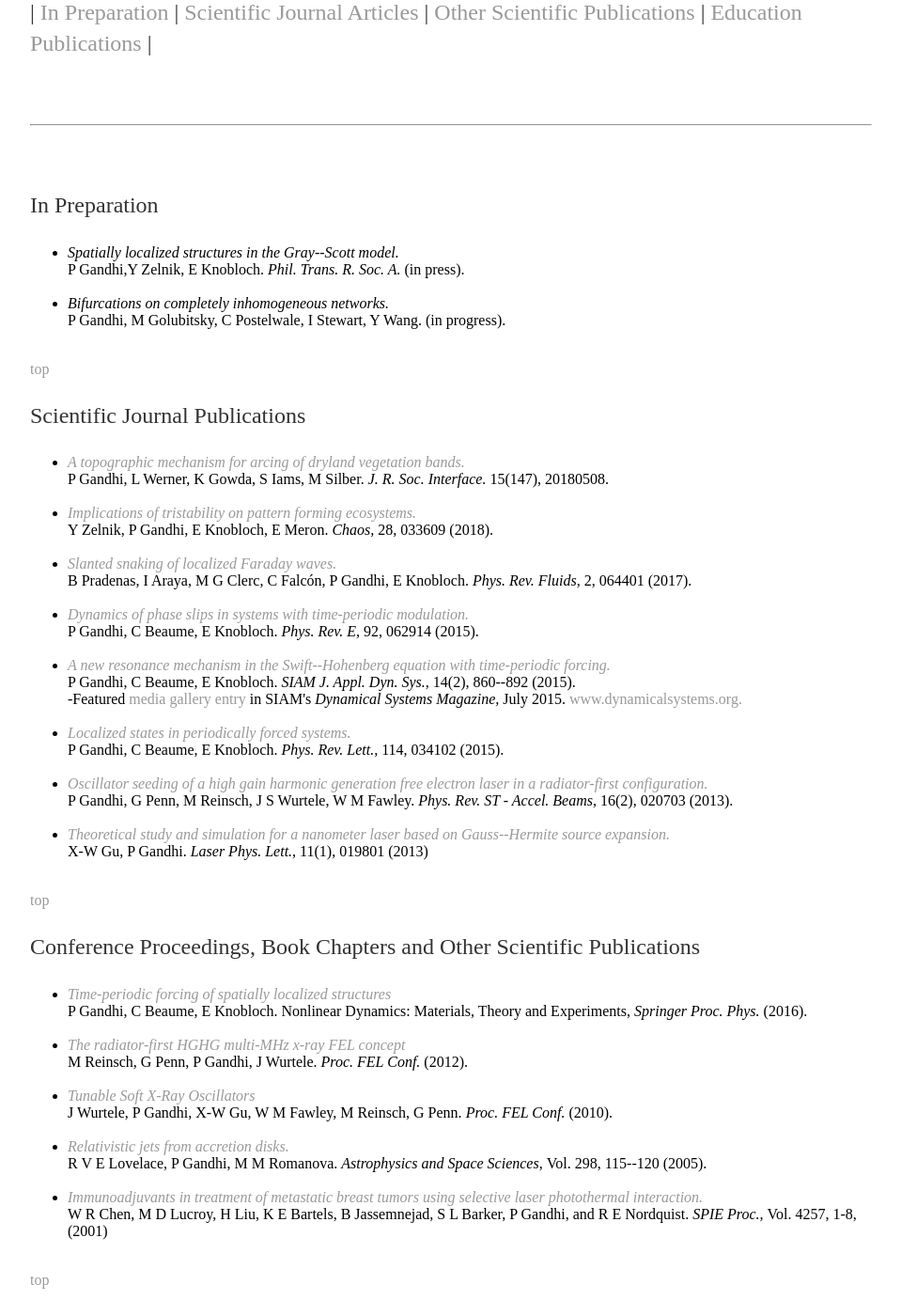
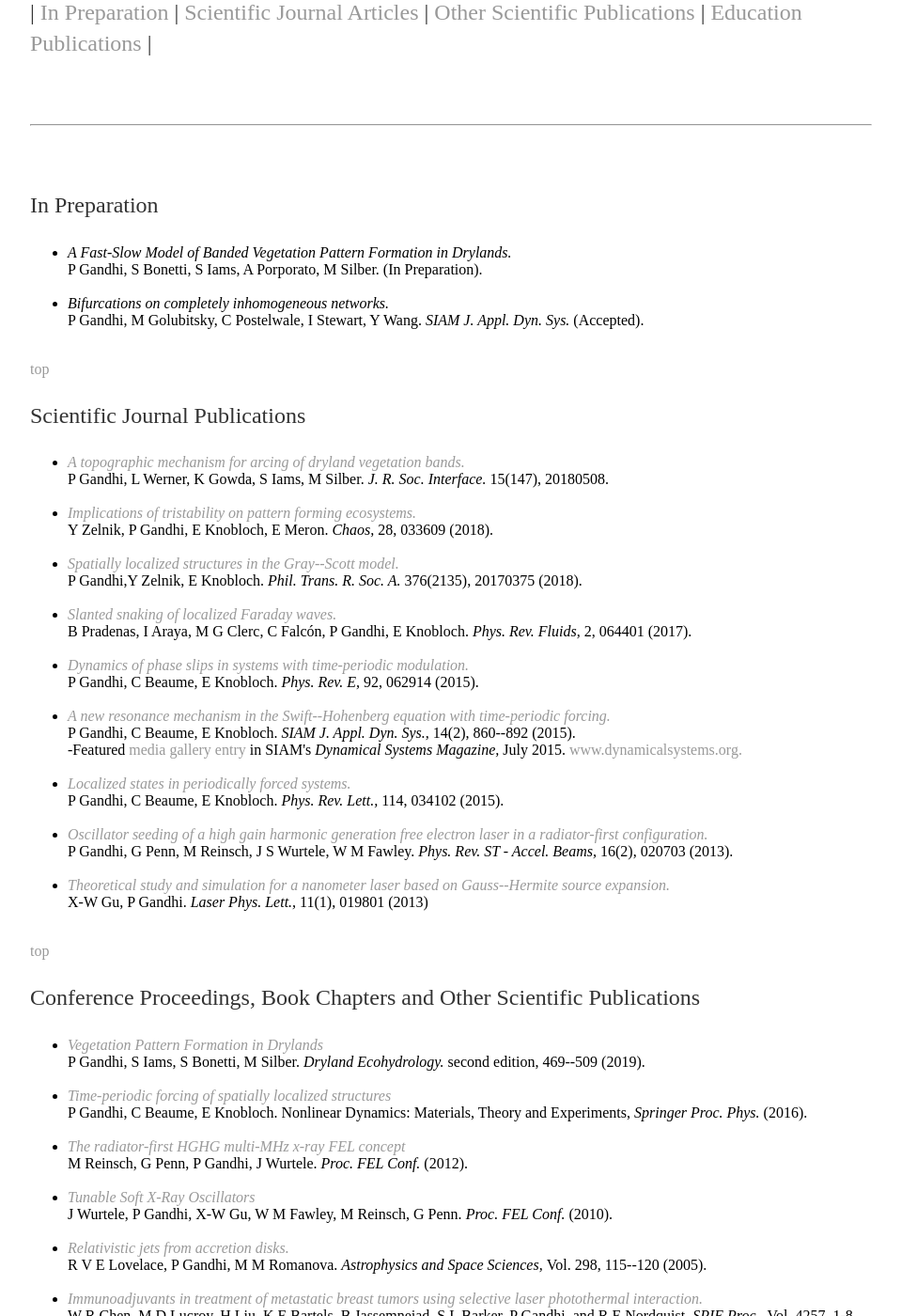
Before and after one commit to PunitGandhi/PunitGandhi.github.io, a Jekyll site: the page built from publications/index.html, in a window 1280 px wide and 1400 px high, scrolled down 250 px. Shown: the whole window at 94% size, without its empty margins (160-1119 px from the left). Built offline with Jekyll 4.4.1, drawn with Linux system fonts in a browser that asks for light colours.

Commit message:
update teaching and publications

```diff
--- a/publications/index.html
+++ b/publications/index.html
@@ -22,12 +22,12 @@ title: Gandhi Publications
 <a name="inprep"></a>
 <ul>
 
-  <li><em> Spatially localized structures in the Gray--Scott model.</em> <br />
-    P Gandhi,Y Zelnik, E Knobloch.  <em>Phil. Trans. R. Soc. A. </em> (in press). <br /> <br />
 
+  <li><em> A Fast-Slow Model of Banded Vegetation Pattern Formation in Drylands.</em> <br />
+    P Gandhi, S Bonetti, S Iams, A Porporato, M Silber. (In Preparation). <br /> <br />
 
   <li><em>Bifurcations on completely inhomogeneous networks.</em> <br />
-    P Gandhi, M Golubitsky, C Postelwale, I Stewart, Y Wang. (in progress). <br /> <br />
+    P Gandhi, M Golubitsky, C Postelwale, I Stewart, Y Wang. <em> SIAM J. Appl. Dyn. Sys.  </em> (Accepted). <br /> <br />
 
 </ul>
 <a href="#pubs">top</a>
@@ -42,7 +42,10 @@ title: Gandhi Publications
       P Gandhi, L Werner, K Gowda, S Iams, M Silber.    <em> J. R. Soc. Interface.</em>  15(147), 20180508. <br /> <br />
 
   <li><em><a  href="https://doi.org/10.1063/1.5018925"  > Implications of tristability on pattern forming ecosystems.  </a>  </em> <br />
-      Y Zelnik, P Gandhi, E Knobloch, E Meron. <em>Chaos,</em> 28, 033609 (2018). <br /> <br />
+    Y Zelnik, P Gandhi, E Knobloch, E Meron. <em>Chaos,</em> 28, 033609 (2018). <br /> <br />
+
+  <li><em> <a  href="https://doi.org/10.1098/rsta.2017.0375"  > Spatially localized structures in the Gray--Scott model.  </a></em> <br />
+    P Gandhi,Y Zelnik, E Knobloch.  <em>Phil. Trans. R. Soc. A. </em> 376(2135), 20170375 (2018). <br /> <br />
 
    <li><em><a  href="https://doi.org/10.1103/PhysRevFluids.2.064401"> Slanted snaking of localized Faraday waves.  </a>  </em> <br />
      B Pradenas, I Araya, M G Clerc, C Falc&oacute;n, P Gandhi, E Knobloch. <em>Phys. Rev. Fluids,   </em> 2, 064401 (2017). <br /> <br />
@@ -72,6 +75,9 @@ title: Gandhi Publications
 <p>Conference Proceedings, Book Chapters and Other Scientific Publications</p>
 <a name="sciother"></a>
 <ul>
+
+  <li><em><a  href="https://arxiv.org/abs/1905.05115"> Vegetation Pattern Formation in Drylands   </a>  </em> <br />
+     P Gandhi,  S Iams, S Bonetti,  M Silber.  <em> Dryland Ecohydrology.  </em> second edition, 469--509  (2019). <br /> <br />
 
   <li><em><a  href="https://doi.org/10.1007/978-3-319-24871-4_23">Time-periodic forcing of spatially localized structures   </a>  </em> <br />
       P Gandhi, C Beaume, E Knobloch. Nonlinear Dynamics: Materials, Theory and Experiments, <em>Springer Proc.  Phys.   </em>  (2016). <br /> <br />
```
Also changed, not shown: teaching/index.html (+7 -0 lines).
